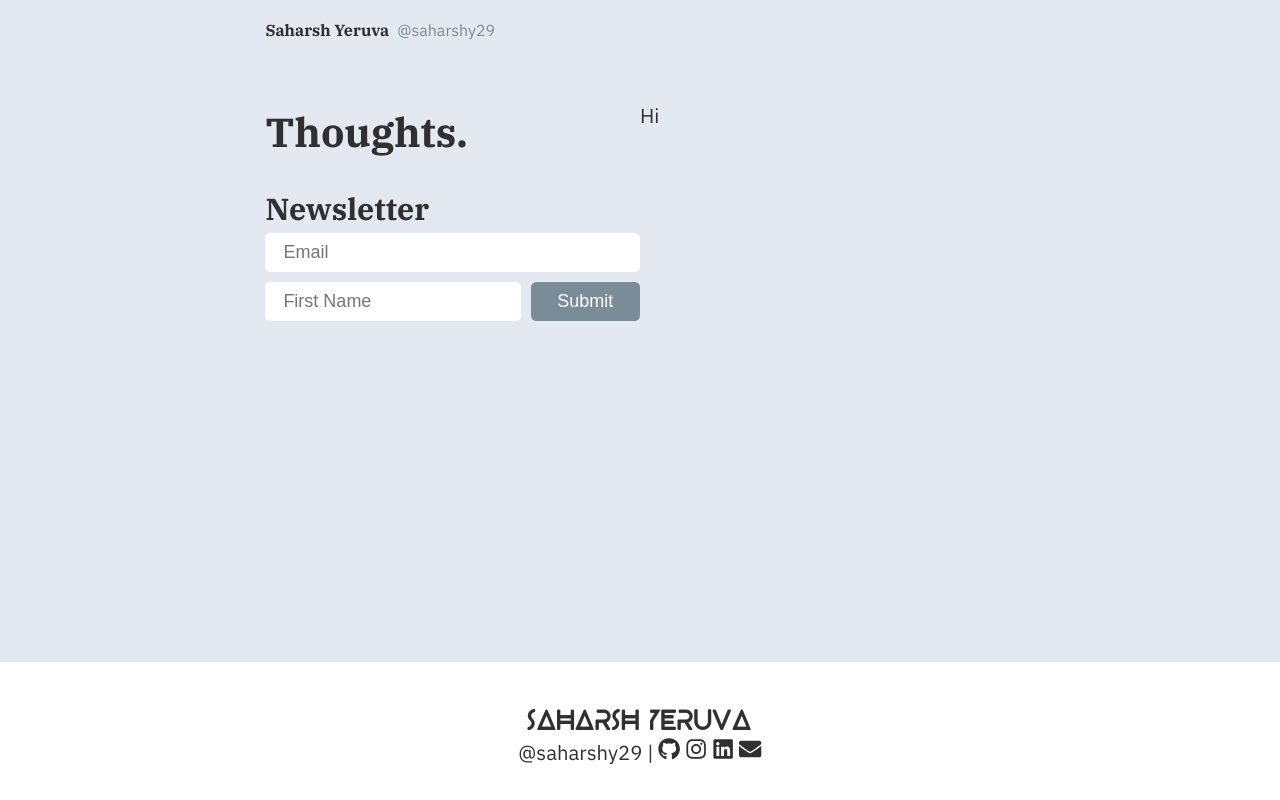
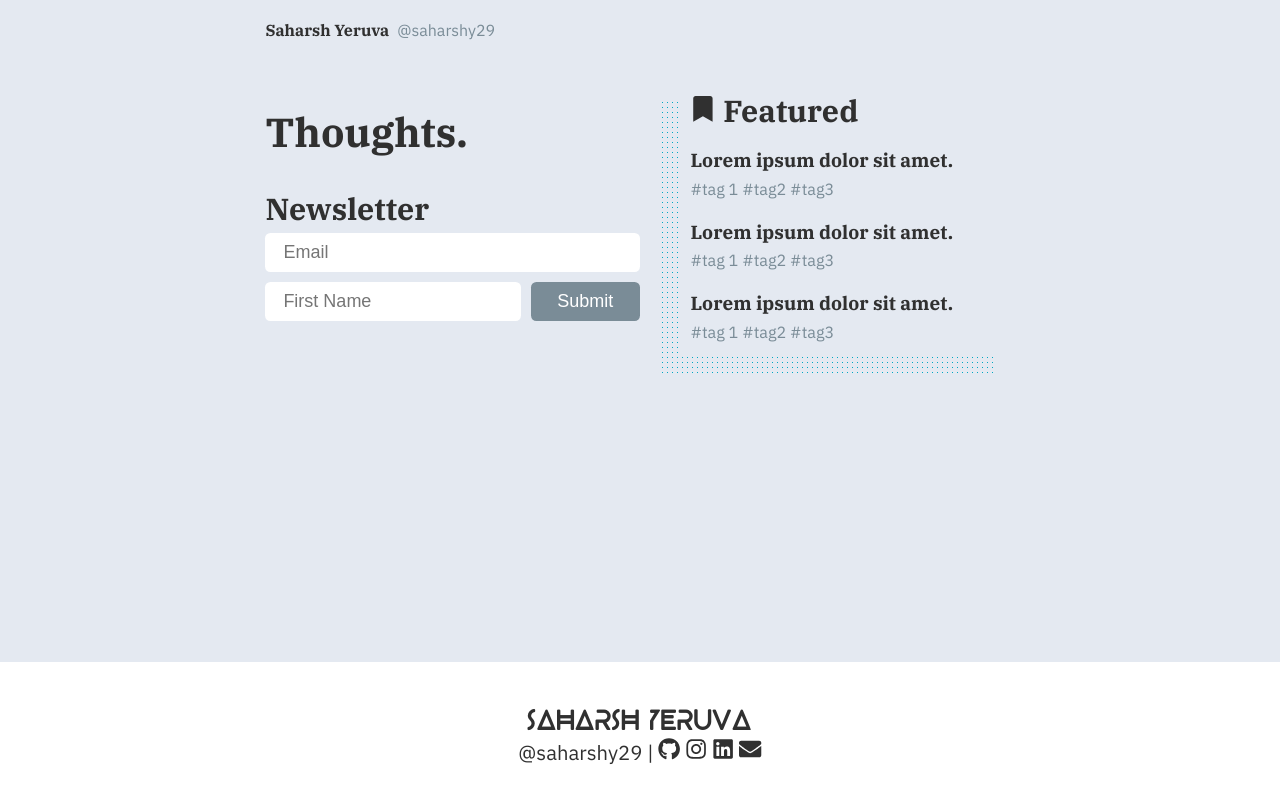
Before and after one commit to saharshxyz/site, a Next.js app: page /blog in a window 1280 px wide. Built offline with nearby package versions, Linux system fonts and the light colour scheme.

Commit message:
Added featured section on desktop - not responesive

```diff
--- a/components/Blog/Featured.module.scss
+++ b/components/Blog/Featured.module.scss
@@ -0,0 +1,31 @@
+@use 'styles/colors';
+@use 'styles/breakpoints';
+@use 'styles/functions' as *;
+
+$radial-size: 0.5px;
+
+.root {
+  margin: 1em;
+  margin-top: 0;
+  background-image: radial-gradient(colors.$primary $radial-size, transparent $radial-size);
+  background-size: css-calc(10 * $radial-size) css-calc(10 * $radial-size);
+}
+
+.wrapper {
+	background-color: map-get(colors.$background, primary);
+	transform: translate(20px, -20px);
+	padding-left: 0.5em;
+	padding-bottom: 0.5em;
+	padding-top: 7px;
+}
+
+.icon {
+	font-size: 0.85em;
+}
+
+.posts {
+	margin-top: 0.5em;
+}
+.post + .post {
+	margin-top: 0.75em;
+}
--- a/components/Blog/Featured.tsx
+++ b/components/Blog/Featured.tsx
@@ -1,9 +1,27 @@
 import featured from './Featured.module.scss';
+import { FaBookmark } from 'react-icons/fa';
+import FeaturedPost from './FeaturedPost'
+import { features } from 'process';
 
 const Featured = () => {
   return (
-    <div>
-      <p>Hi</p>
+    <div className={featured.root}>
+      <div className={featured.wrapper}>
+        <h2>
+          <FaBookmark className={featured.icon} /> Featured
+        </h2>
+        <div className={featured.posts}>
+          <div className={featured.post}>
+            <FeaturedPost />
+          </div>
+          <div className={featured.post}>
+            <FeaturedPost />
+          </div>
+          <div className={featured.post}>
+            <FeaturedPost />
+          </div>
+        </div>
+      </div>
     </div>
   );
 };
--- /dev/null
+++ b/components/Blog/FeaturedPost.module.scss
@@ -0,0 +1,9 @@
+@use 'styles/colors';
+
+.root {
+	font-size: 0.8em;
+
+	p {
+		color: colors.$gray;
+	}
+}
--- /dev/null
+++ b/components/Blog/FeaturedPost.tsx
@@ -0,0 +1,12 @@
+import styles from './FeaturedPost.module.scss';
+
+const FeaturedPost = () => {
+  return (
+    <div className={styles.root}>
+			<h3>Lorem ipsum dolor sit amet.</h3>
+      <p>#tag 1 #tag2 #tag3</p>
+    </div>
+  );
+};
+
+export default FeaturedPost;
--- a/components/Blog/Form.module.scss
+++ b/components/Blog/Form.module.scss
@@ -1,5 +1,4 @@
 @use 'styles/colors';
-@use 'styles/breakpoints';
 
 .root {
   margin-top: 1em;
--- a/components/Blog/Header.module.scss
+++ b/components/Blog/Header.module.scss
@@ -4,6 +4,7 @@
 .root {
   display: grid;
   grid-template-columns: 1fr 1fr;
+  // gap: 1em;
 
   @media (max-width: breakpoints.$tablet) {
 		display: flex;
--- a/styles/_functions.scss
+++ b/styles/_functions.scss
@@ -10,6 +10,10 @@
   @return m#{a}x(#{$numbers});
 }
 
+@function css-calc($numbers...) {
+  @return c#{a}lc(#{$numbers});
+}
+
 @function headings($from:1, $to:6) {
     @if $from == $to {
         @return 'h#{$from}';
```
